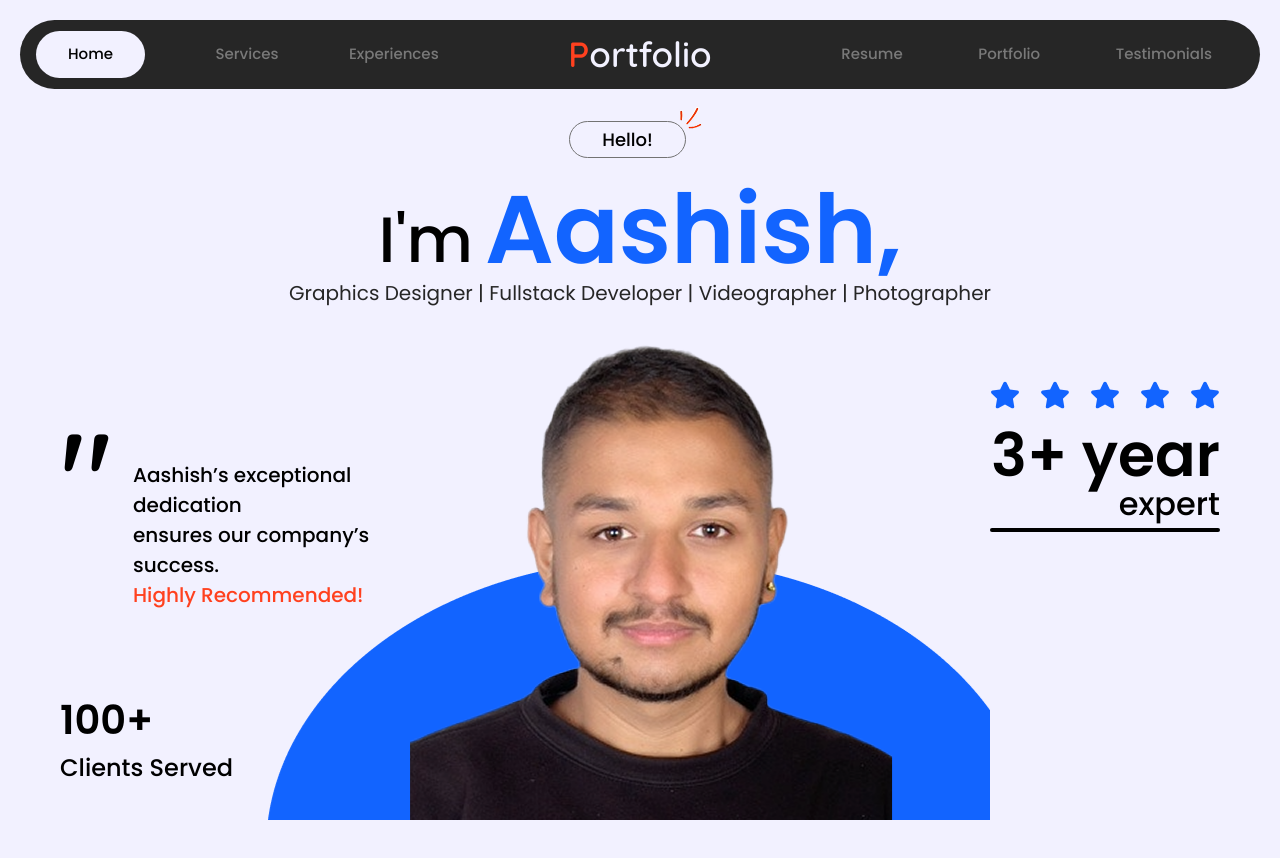
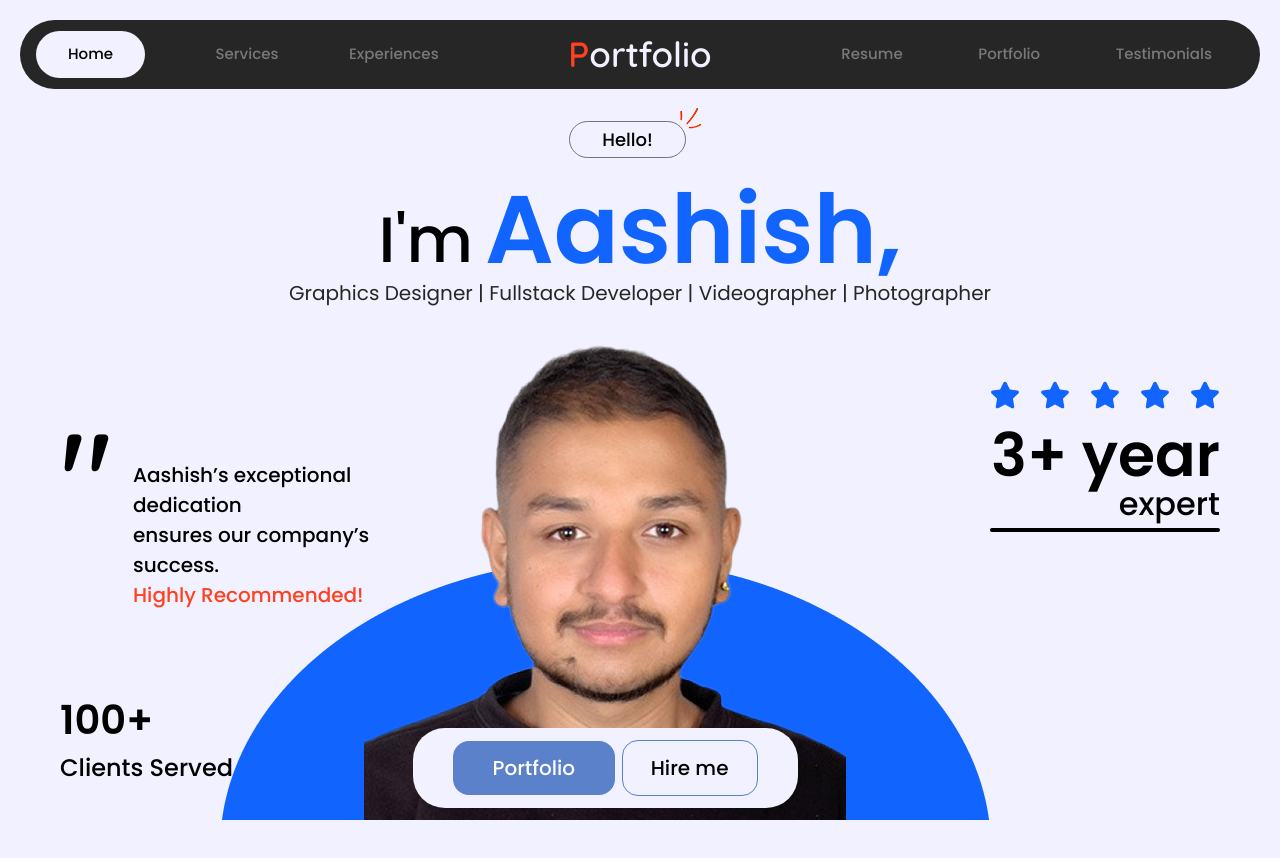
Before and after one commit to Neeschal1/Graphics-Designer-Portfolio, a React (Vite) app: page / in a window 1280 px wide. Shown: the top 858 px of the page. Built offline with nearby package versions, Linux system fonts and the light colour scheme.

Commit message:
including buttons

```diff
--- a/src/components/hero_section/photo.jsx
+++ b/src/components/hero_section/photo.jsx
@@ -1,16 +1,24 @@
 import React from "react";
-import photo from "../../assets/images/photo.png"
+import photo from "../../assets/images/photo.png";
+import Fonts from "../../utils/fonts";
 
 const Photo = () => {
   return (
+    <div className="ml-[-175px] mt-[-80px]">
       <div
-      className="ml-[-175px] mt-[-80px]"
+      className="flex flex-1 z-0 relative items-end justify-center"
         style={{
           backgroundImage: `url(${photo})`,
           height: 520,
           width: 770,
         }}
-    ></div>
+      >
+        <div className="flex w-6/12 p-2 py-3 px-10 z-10 flex-1 items-center justify-between absolute bg-[#F2F1FF] rounded-4xl mb-3">
+          <button style={{...Fonts.poppins.medium, fontSize: 20}} className="bg-[#5B81CA] rounded-2xl text-white py-3 px-10">Portfolio</button>
+          <button  style={{...Fonts.poppins.medium, fontSize: 20}} className="border border-[#5B81CA] rounded-2xl text-black py-3 px-7">Hire me</button>
+        </div>
+      </div>
+    </div>
   );
 };
 
```
Lines whose indentation alone changed are shown as unchanged.
